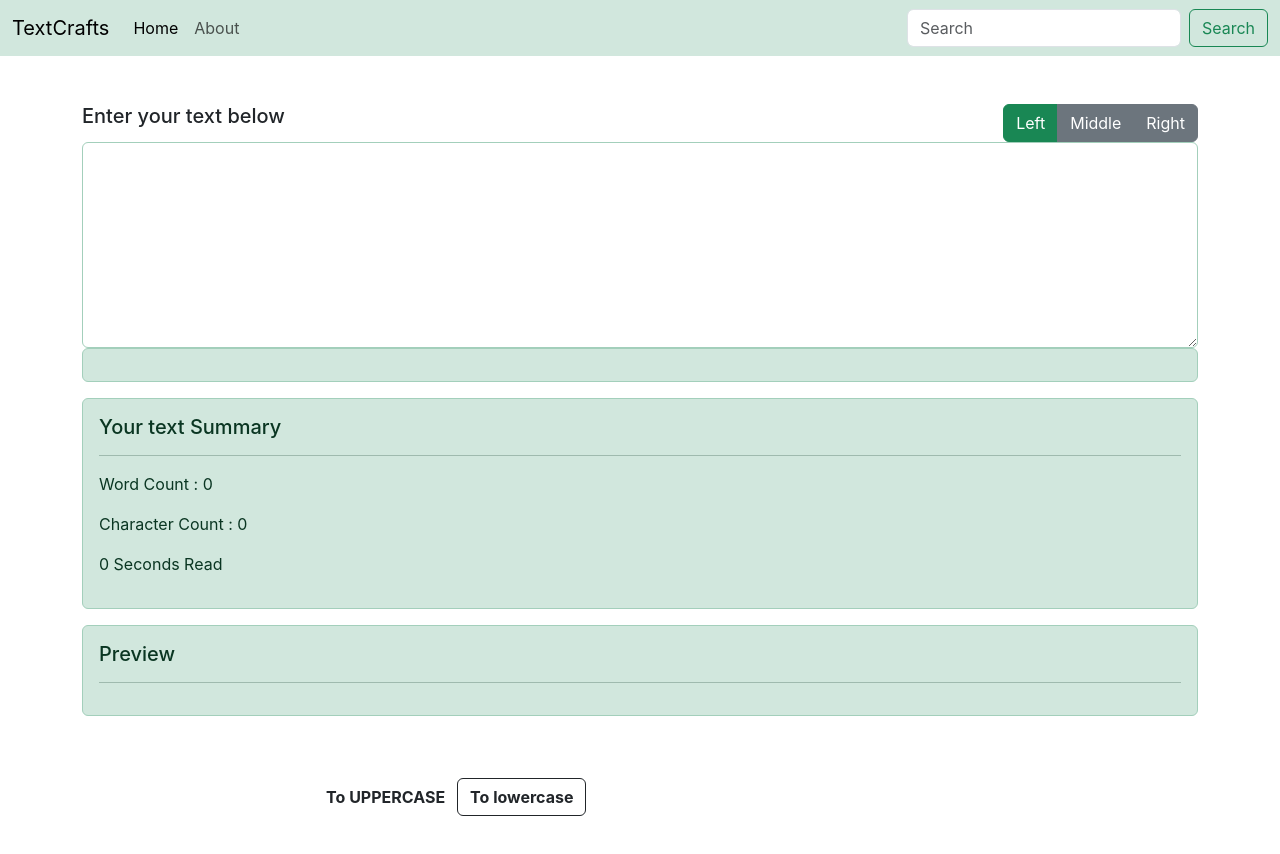
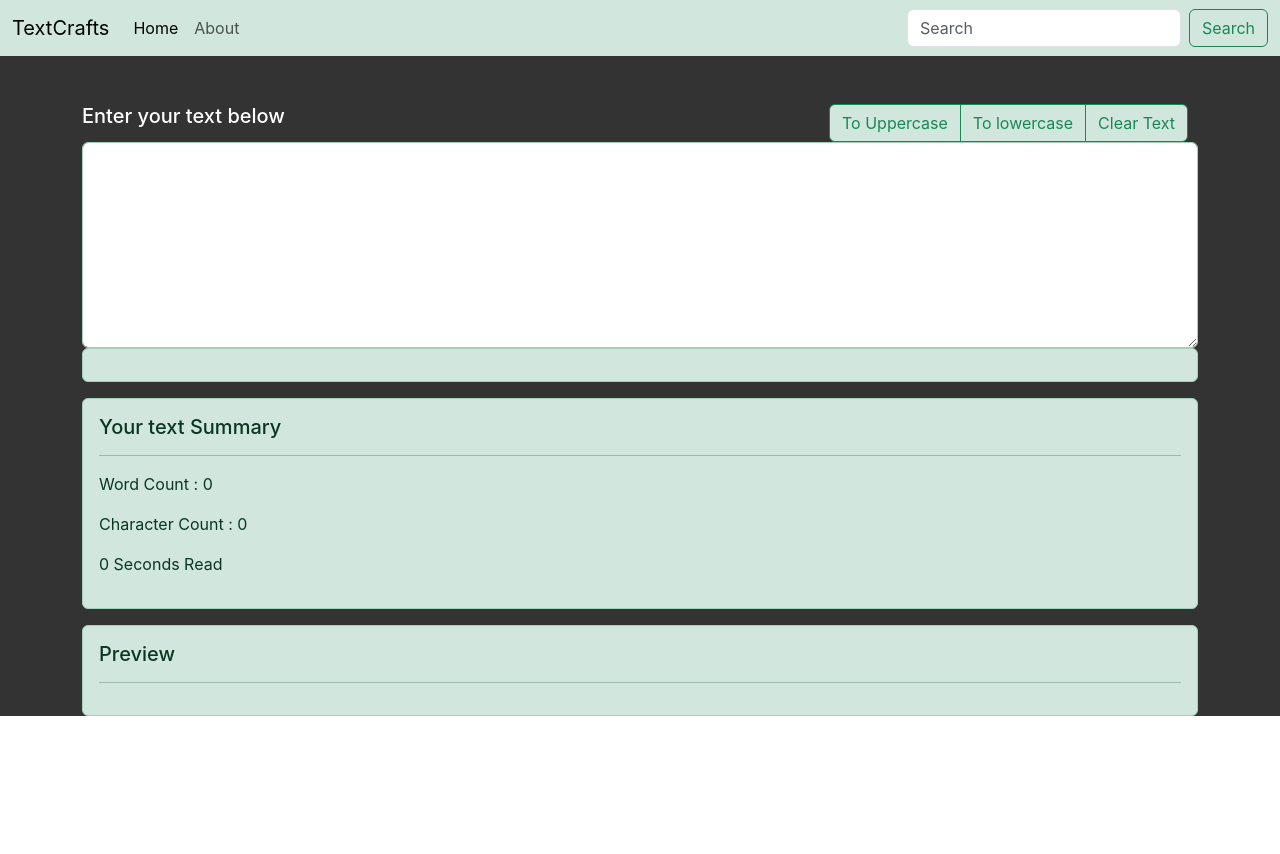
Before and after one commit to Matvibhor24/TextCrafts, a React (Create React App) app: page / in a window 1280 px wide. Shown: the top 854 px of the page. After the commit the page ends 800 px from the top, so only its background shows below. Built offline with nearby package versions, Linux system fonts and the light colour scheme.

Commit message:
Changes:\n
1.clear text button\n

2.all btn edits

```diff
--- a/src/App.js
+++ b/src/App.js
@@ -5,7 +5,7 @@ import TextForm from './components/TextForm';
 
 function App() {
   return (
-    <div className="App">
+    <div className="App" style={{backgroundColor:'#333'}}>
       <Navbar title="TextCrafts" />
       <div className="container my-5">
       <TextForm heading="Enter your text below"/>
--- a/src/components/HoverAnimation.css
+++ b/src/components/HoverAnimation.css
@@ -1,12 +1,13 @@
 /* .hover-animation:hover {
     opacity: 1;
 } */
+
   .heading-tab {
     display: flex;
     justify-content: space-between;
     /* align-items: center; */
   }
-  .button-group {
+  .btn-group {
     display: flex;
     margin-right: 10px;
   }
@@ -37,5 +38,6 @@
     /* Adjust button styles as needed */
     border: none;
     background: transparent;
+
     /* padding: 10px 20px; */
   }
--- a/src/components/TextForm.js
+++ b/src/components/TextForm.js
@@ -1,5 +1,5 @@
 import React,{useState} from "react";
-import up_animation from './up_animation.gif'
+// import up_animation from './up_animation.gif'
 import './HoverAnimation.css'
 
 export default function TextForm(props){
@@ -15,17 +15,21 @@ export default function TextForm(props){
     const onLoClick=()=>{
         setText1(text.toLowerCase());
     }
+    const onClearHandler=()=>{
+        document.getElementById("exampleFormControlTextarea1").value="";
+        setText("");
+    }
 
     // let readTime = text.split(" ").length * 0.008;
     return (
         <>
 
         <div className="heading-tab">
-            <h5 align="left">{props.heading}</h5>
+            <h5 className="text-white" align="left">{props.heading}</h5>
             <div className="btn-group" align="right" role="group" aria-label="Basic example" >
-                <button type="button" className="btn btn-success">Left</button>
-                <button type="button" className="btn btn-secondary">Middle</button>
-                <button type="button" className="btn btn-secondary">Right</button>
+                <button type="button" className="btn btn-outline-success bg-success-subtle" onClick={onUpClick} >To Uppercase</button>
+                <button type="button" className="btn btn-outline-success bg-success-subtle" onClick={onLoClick}>To lowercase</button>
+                <button type="button" className="btn btn-outline-success bg-success-subtle" onClick={onClearHandler}>Clear Text</button>
             </div>
         </div>
 
@@ -47,13 +51,13 @@ export default function TextForm(props){
                 <p>{text}</p>
             </div>
         </div>
-        <div className="button-container">
+        {/* <div className="button-container">
 
         <img src={up_animation} alt="Hover Animation" className="hover-animation"/>
         <button className="btn btn-outline-dark animated-button" onClick={onUpClick}><b>To UPPERCASE</b></button>
         <button className="btn btn-outline-dark " onClick={onLoClick}><b>To lowercase</b></button>
-        {/* <button type="button" class="btn btn-outline-success-subtle">Light</button> */}
-        </div>
+        <button type="button" class="btn btn-outline-success-subtle">Light</button>
+        </div> */}
 
         </>
     );
```
